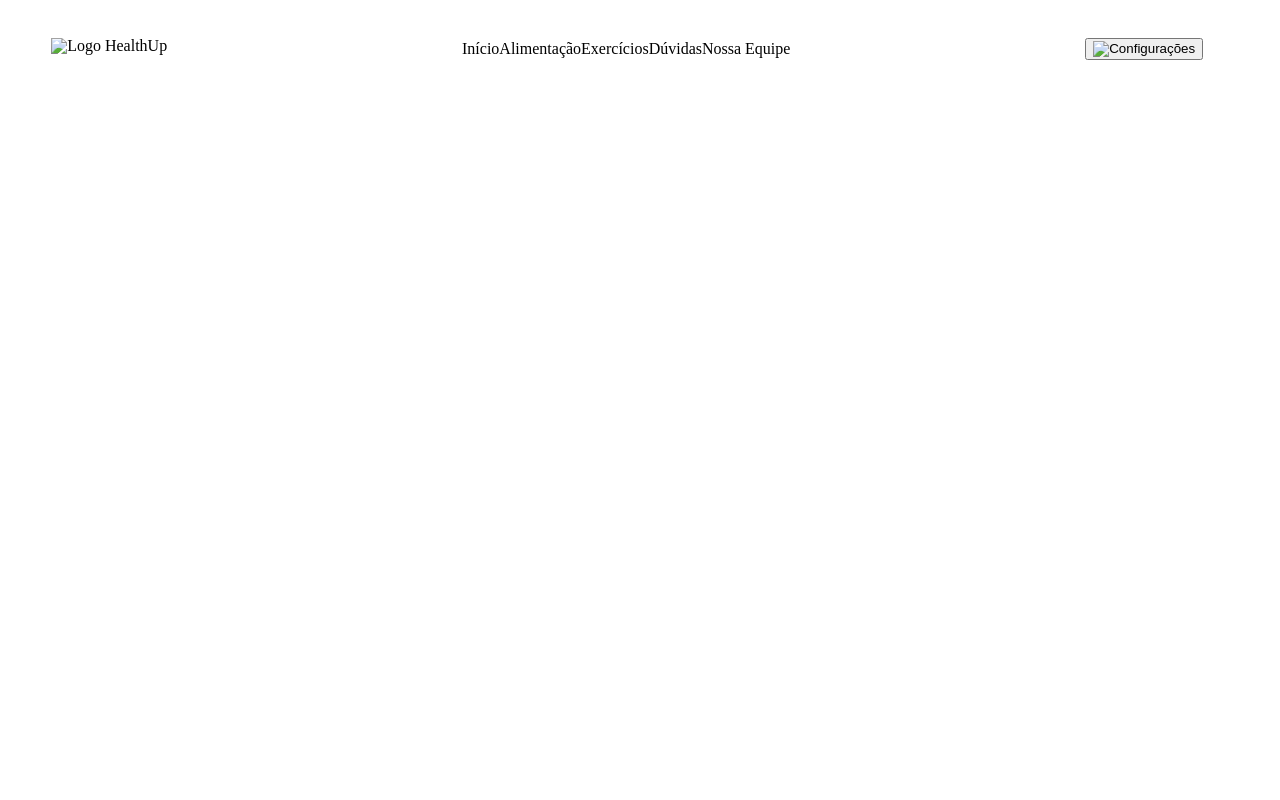
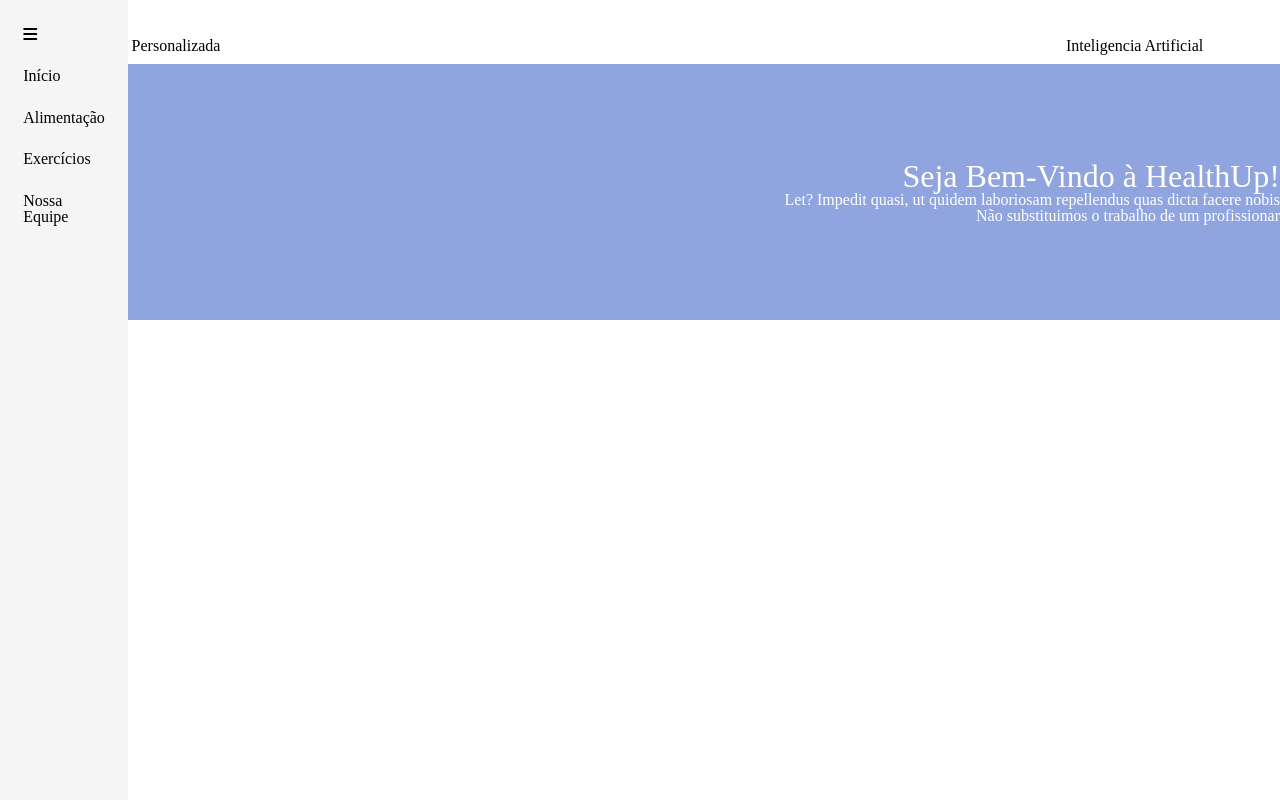
Before and after one commit to IanMV/HealthUp, a plain HTML site: page Frontend/index.html in a window 1280 px wide. Shown: the top 800 px of the page. Drawn offline with Linux system fonts and the light colour scheme.

Commit message:
Css inicial

```diff
--- a/Frontend/index.html
+++ b/Frontend/index.html
@@ -7,37 +7,48 @@
     <meta name="viewport" content="width=device-width, initial-scale=1.0">
     <title>Início</title>
     <link rel="stylesheet" href="src/components/css/ResetPadrao.css">
+    <link rel="stylesheet" href="src/components/css/PaginaPrincipal.css">
+    <script src="https://kit.fontawesome.com/f9eee77ae5.js" crossorigin="anonymous"></script>
 </head>
 
 <body>
     <header>
         <nav class="barranav">
-            <img src="" alt="Logo HealthUp">
+            <li>
+                <p>Experiencia Personalizada</p>
+            </li>
+            <li>
+                <p>Inteligencia Artificial</p>
+            </li>
+        </nav>
+        <aside>
+
             <ul>
                 <li>
-                    Início
+                    <span class="fa-solid fa-bars"></span>
                 </li>
                 <li>
-                    Alimentação
+                    <a>Início</a>
                 </li>
                 <li>
-                    Exercícios
+                    <a>Alimentação</a>
                 </li>
                 <li>
-                   Dúvidas
+                    <a>Exercícios</a>
                 </li>
                 <li>
-                    Nossa Equipe
+                    <a>Nossa Equipe</a>
                 </li>
             </ul>
-            <button><img src="" alt="Configurações"></button>
-        </nav>
+        </aside>
     </header>
-   <br> <br> <br> <br> <br> <br> <br> <br> <br> <br> <br> <br> <br> <br> <br> <br> <br> <br> <br> <br> <br> <br> <br> <br> <br> <br> <br> <br> <br> <br> <br> <br> <br> <br> <br> <br> <br> <br> <br> <br> <br> <br> <br> <br> <br> <br> <br> <br> <br> <br> <br> <br> <br> <br> <br> <br> <br> <br> <br> <br>
     <main>
-<section>
-    <h1>Seja Bem-Vindo à HealthUp!</h1>
-</section>
+        <section class="principal">
+            <h1>Seja Bem-Vindo à HealthUp!</h1>
+            <h2>Let? Impedit quasi, ut quidem laboriosam repellendus quas dicta facere nobis </h2>
+            <p>Não substituimos o trabalho de um profissionar</p>
+        </section>
+    </main>
 
     </main>
     <footer>
--- a/Frontend/src/components/css/PaginaPrincipal.css
+++ b/Frontend/src/components/css/PaginaPrincipal.css
@@ -0,0 +1,62 @@
+html{
+    list-style: none;
+}
+aside{
+    display:  flex;
+    background-color:  rgb(3, 119, 119);
+    flex-direction: column;
+    height: 100vh;
+    align-items: center;
+    width: 10vw;
+    position: fixed;
+    z-index: 2;
+
+    transform: translateX(-9vw);
+    ul{
+        margin-top: 0vw;
+        li{
+            margin: 2vw;
+        }
+    }
+    transition: 0.5s ease-in;
+}
+aside:hover{
+    transform: translateX(0vw);
+    background-color: rgb(245, 245, 245) ;
+    transition: 0.5s ease-in;
+
+}
+nav{
+    display: flex;
+
+    justify-content: space-between;
+    position: fixed;
+    background-color: rgb(255, 255, 255);
+
+}
+.principal{
+    background-color: #90A5df;
+    top: 5vw;
+    display: flex;
+    flex-direction: column;
+    align-items: flex-end;
+    justify-content: center;
+    position: relative;
+    min-height: 20vw;
+    h1 {
+        text-align: end;
+        font-size: 2rem;
+        color: white;
+    }
+    h2{
+        color: white;
+    }
+    p{
+        color: white;
+    }
+
+}
+
+/*palhetas
+    #90A5df
+*/
```
